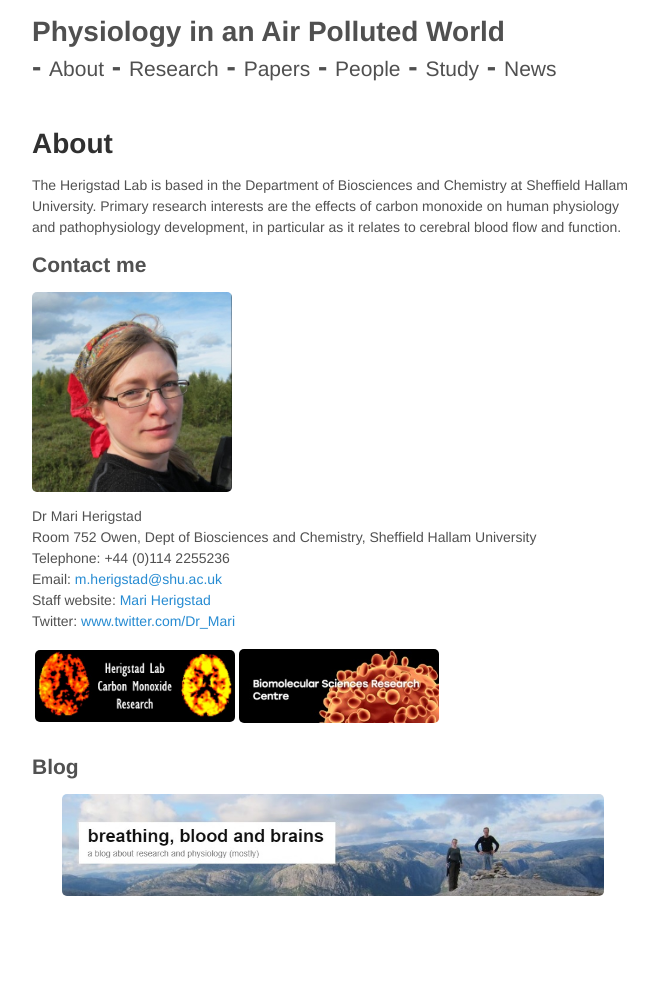
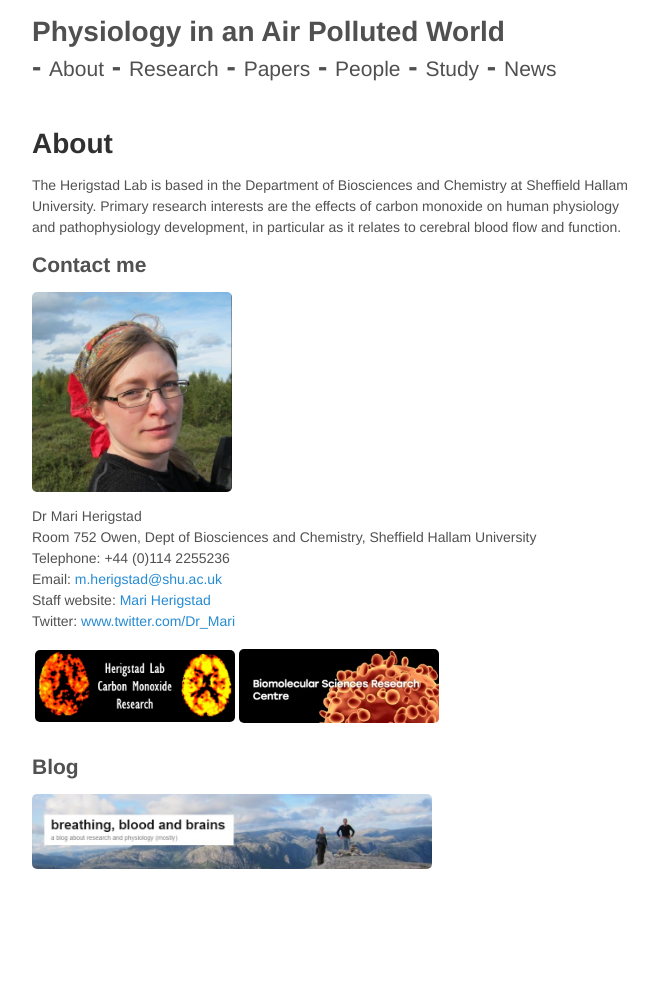
Before and after one commit to mariherigstad/mariherigstad.github.io, a Jekyll site: the page built from about.md, in a window 1280 px wide. Shown: the whole page, without its empty margins (307-965 px from the left). Built offline with Jekyll 4.4.1, drawn with Linux system fonts in a browser that asks for light colours; after the commit the page ends 981 px from its top, so only the background shows below that.

Commit message:
Update about.md

```diff
--- a/about.md
+++ b/about.md
@@ -18,15 +18,13 @@ Twitter: <a href="https://twitter.com/Dr_Mari">www.twitter.com/Dr_Mari</a><br>
 
 
 <table>
-  <p align="middle">
   <tr>
     <td><a href="https://mariherigstad.github.io/research/"><img src="/assets/lab_logo.jpg" alt="Herigstad Lab" align="middle" style="width: 200px;" /></a> </td>
     <td><a href="https://www.shu.ac.uk/research/specialisms/biomolecular-sciences-research-centre"><img src="/assets/BMRC_logo.jpg" alt="BMRC" align="middle" style="width: 200px;" /></a> </td>
   </tr>
-  </p>
 </table>
 
 
 ## Blog
-<p align="middle"> <a href="https://mariherigstad.wordpress.com"><img src="/assets/blog_banner.jpg" alt="Blog" align="middle" style="width: 90%;"/> </a> </p>
+<a href="https://mariherigstad.wordpress.com"><img src="/assets/blog_banner.jpg" alt="Blog" align="middle" style="width: 400px;"/> </a>
 <br>
```
